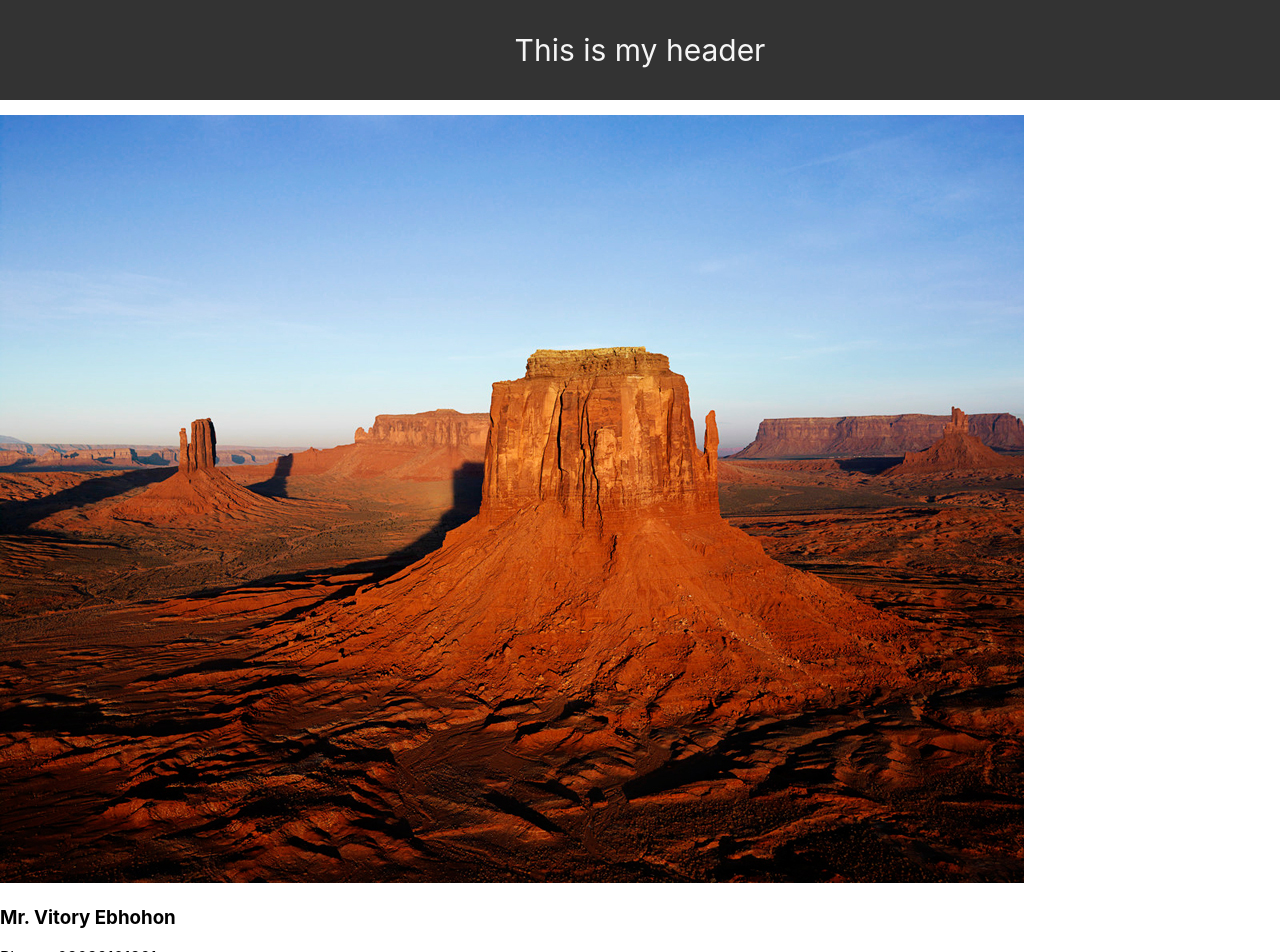
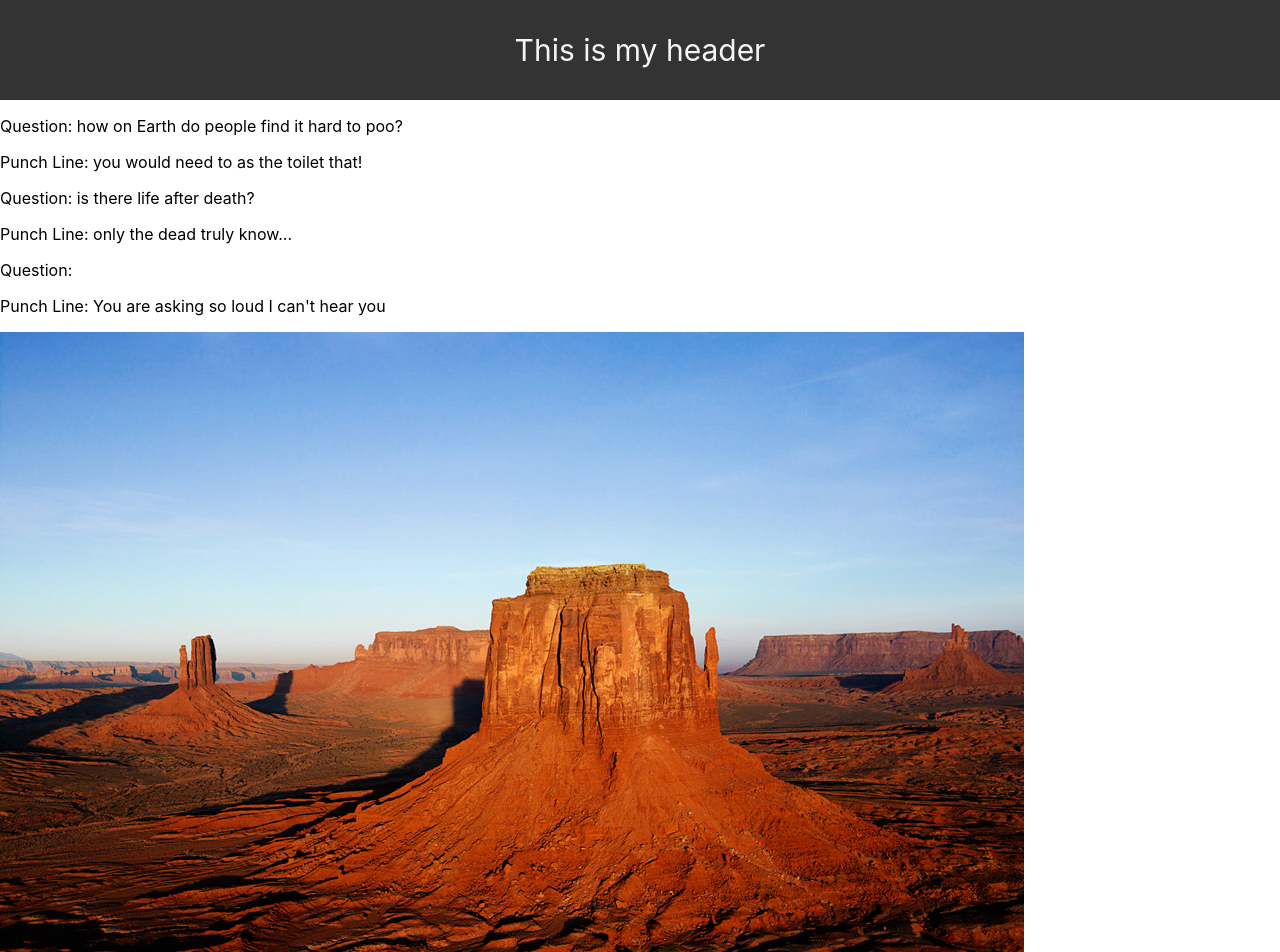
Before and after one commit to Oluwa-Femi/first-react, a React (Create React App) app: page / in a window 1280 px wide. Shown: the top 952 px of the page. Built offline with nearby package versions, Linux system fonts and the light colour scheme.

Commit message:
created Joke component and passed properties to the component using a 'jokes' object as props

```diff
--- a/src/App.js
+++ b/src/App.js
@@ -3,17 +3,23 @@ import React from 'react'
 import Footer from './components/Footer'
 import Header from './components/Header'
 import ContactCard from './components/ContactCard'
+import Joke from './components/Joke'
 
 function App(){
     return (
         <div>
             <Header />
+            <Joke jokes={{ question: "how on Earth do people find it hard to poo?",
+                            punchline: "you would need to as the toilet that!" }} />
+            <Joke jokes={{ question: "is there life after death?",
+                            punchline: "only the dead truly know..." }} />
+            <Joke jokes={{ question: "", punchline: "You are asking so loud I can't hear you" }} />
             <ContactCard
-            contact={{name: "Mr. Vitory Ebhohon", imgURL:"../Desert.jpg", phone: "08039101861", email:"victory.ebhohon@gmail.com"  }} />
+            contact={{name: "Mr. Elvis Onobo", imgURL:"../Desert.jpg", phone: "08039101861", email:"victory.ebhohon@gmail.com"  }} />
 
             <Footer />
         </div>
-    );
+    )
 }
 
-export default App;
+export default App
--- /dev/null
+++ b/src/components/Joke.js
@@ -0,0 +1,13 @@
+import React from 'react'
+import '../style.css'
+
+function Joke(props){
+    return(
+        <div>
+            <p>Question: {props.jokes.question}</p>
+            <p>Punch Line: {props.jokes.punchline}</p>
+        </div>
+    )
+}
+
+export default Joke
```
